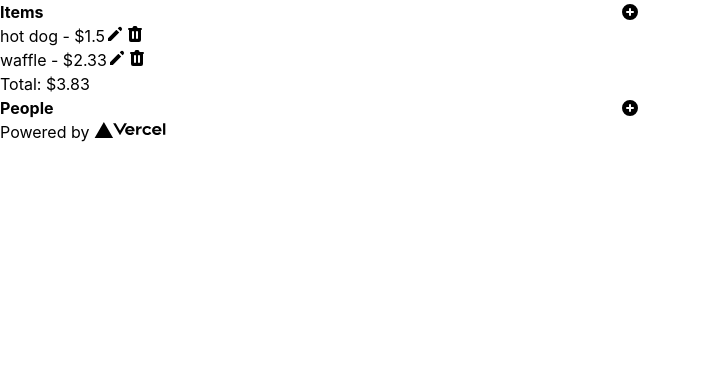
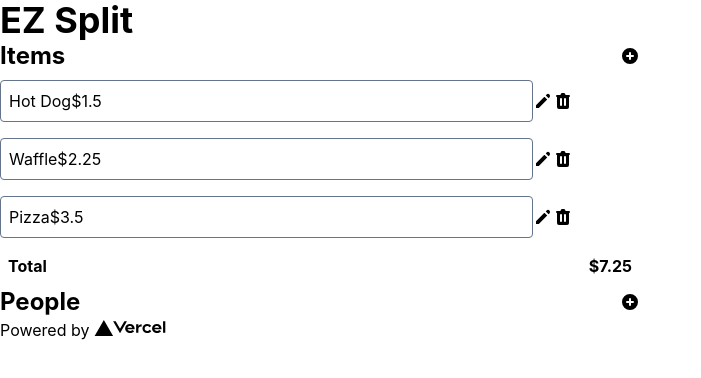
Before and after one commit to richieyi/ez-split, a Next.js app: page / in a window 1280 px wide. Shown: the top 378 px of the page, without its empty margins (0-701 px from the left). Built offline with nearby package versions, Linux system fonts and the light colour scheme.

Commit message:
Allow user to update or delete existing items

```diff
--- a/components/Input/index.tsx
+++ b/components/Input/index.tsx
@@ -1,4 +1,4 @@
-function Input(props) {
+function Input(props: any) {
   return (
     <form>
       <label htmlFor="first">Item</label>
--- a/pages/index.tsx
+++ b/pages/index.tsx
@@ -10,16 +10,21 @@ import Head from 'next/head';
 import Image from 'next/image';
 import Button from '../components/Button';
 import Input from '../components/Input';
-import styles from '../styles/Home.module.css';
+// import styles from '../styles/Home.module.css';
 
 const item1 = {
-  name: 'hot dog',
+  name: 'Hot Dog',
   price: 1.5,
 };
 const item2 = {
-  name: 'waffle',
-  price: 2.33,
+  name: 'Waffle',
+  price: 2.25,
 };
+const item3 = {
+  name: 'Pizza',
+  price: 3.5,
+};
+const exampleItems = [item1, item2, item3];
 
 interface Item {
   name: string;
@@ -33,9 +38,11 @@ interface People {
 
 /*
 TODO:
+- Allow editing and deleting of items
+- Display sub total
 - Names of people
-- Split type (evenly/percentage)
-- Display sub total
+  - Allow assigning of people to items
+  - Display percentage per person
 */
 
 const Home: NextPage = () => {
@@ -44,7 +51,8 @@ const Home: NextPage = () => {
   const [hasError, setHasError] = useState<boolean>(false);
   const [isAddingNewItem, setIsAddingNewItem] =
     useState<boolean>(false);
-  const [items, setItems] = useState<Item[]>([item1, item2]);
+  const [items, setItems] = useState<Item[]>(exampleItems);
+  const [isEditingItem, setIsEditingItem] = useState<number>(-1);
 
   const [newPerson, setNewPerson] = useState<string>('');
   const [isAddingNewPerson, setIsAddingNewPerson] =
@@ -53,10 +61,47 @@ const Home: NextPage = () => {
 
   function renderItems() {
     return items.map((item, idx) => (
-      <div key={idx} className="flex">
-        <div>{`${item.name} - $${item.price}`}</div>
-        <PencilIcon className="h-5 w-5" />
-        <TrashIcon className="h-5 w-5" />
+      <div key={idx} className="flex w-full">
+        <div className="flex justify-between border rounded border-slate-500 mt-2 mb-2 p-2 hover:bg-slate-100 w-5/6">
+          <form onSubmit={handleUpdate}>
+            {isEditingItem === idx ? (
+              <input
+                type="text"
+                name="item"
+                className="border-2 border-black rounded p-2 w-1/2"
+                placeholder="Ex: Pizza"
+                onChange={handleNameChange}
+                value={newItemName}
+              />
+            ) : (
+              <span>{item.name}</span>
+            )}
+            {isEditingItem === idx ? (
+              <input
+                type="text"
+                name="price"
+                className="border-2 border-black rounded p-2 w-1/2"
+                placeholder="Ex: $3.50"
+                onChange={handlePriceChange}
+                value={newPrice}
+              />
+            ) : (
+              <span>{`$${item.price}`}</span>
+            )}
+            <button type="submit" className="hidden" />
+          </form>
+        </div>
+        <div className="flex align-middle w-1/6">
+          <button
+            type="button"
+            onClick={() => handleEdit(idx, item.name, item.price)}
+          >
+            <PencilIcon className="h-5 w-5" />
+          </button>
+          <button type="button" onClick={() => handleDelete(idx)}>
+            <TrashIcon className="h-5 w-5" />
+          </button>
+        </div>
       </div>
     ));
   }
@@ -78,15 +123,37 @@ const Home: NextPage = () => {
     }
   }
 
+  function handleUpdate(e: any) {
+    e.preventDefault();
+    console.log('testing');
+    let newArr = [...items];
+    newArr[isEditingItem] = {
+      name: newItemName,
+      price: Number(newPrice),
+    };
+    setItems(newArr);
+    setIsEditingItem(-1);
+  }
+
   function handleCancel() {
     setIsAddingNewItem(false);
   }
 
-  function handleNameChange(e) {
+  function handleEdit(idx: number, name: string, price: number) {
+    setIsEditingItem(idx);
+    setNewItemName(name);
+    setNewPrice(String(price));
+  }
+
+  function handleDelete(idx: number) {
+    setItems(items.filter((_, i) => i !== idx));
+  }
+
+  function handleNameChange(e: any) {
     setNewItemName(e.target.value);
   }
 
-  function handlePriceChange(e) {
+  function handlePriceChange(e: any) {
     setNewPrice(e.target.value);
   }
 
@@ -97,7 +164,7 @@ const Home: NextPage = () => {
     );
   }
 
-  function handlePersonNameChange(e) {
+  function handlePersonNameChange(e: any) {
     setNewPerson(e.target.value);
   }
 
@@ -135,15 +202,29 @@ const Home: NextPage = () => {
       </Head>
 
       <main className="justify-center w-1/2">
+        <h1 className="font-bold text-4xl">EZ Split</h1>
         <div className="flex-col justify-start">
           <div>
+            <div className="flex justify-between">
+              <h1 className="font-bold text-2xl">Items</h1>
+              {!isAddingNewItem ? (
+                <button
+                  type="button"
+                  // className="border-2 border-black rounded-full p-2"
+                  onClick={handleAddNewItem}
+                >
+                  <PlusCircleIcon className="h-5 w-5" />
+                </button>
+              ) : null}
+            </div>
+            {renderItems()}
             {isAddingNewItem ? (
-              <form>
+              <form className="flex">
                 {/* <label htmlFor="first">Item</label> */}
                 <input
                   type="text"
                   name="item"
-                  className="border-2 border-black rounded-full p-2"
+                  className="border-2 border-black rounded p-2 w-1/2"
                   placeholder="Ex: Pizza"
                   onChange={handleNameChange}
                 />
@@ -151,7 +232,7 @@ const Home: NextPage = () => {
                 <input
                   type="text"
                   name="price"
-                  className="border-2 border-black rounded-full p-2"
+                  className="border-2 border-black rounded p-2 w-1/4"
                   placeholder="Ex: $10.00"
                   onChange={handlePriceChange}
                 />
@@ -180,29 +261,32 @@ const Home: NextPage = () => {
                 <span>Error! Enter item and price.</span>
               ) : null}
             </div>
+            <div className="flex justify-between p-2 font-bold">
+              <span>Total</span>
+              <span>{`$${displayTotal()}`}</span>
+            </div>
+          </div>
+          <div>
             <div className="flex justify-between">
-              <h1 className="font-bold">Items</h1>
-              {!isAddingNewItem ? (
+              <h1 className="font-bold text-2xl">People</h1>
+              {!isAddingNewPerson ? (
                 <button
                   type="button"
                   // className="border-2 border-black rounded-full p-2"
-                  onClick={handleAddNewItem}
+                  onClick={handleAddNewPerson}
                 >
                   <PlusCircleIcon className="h-5 w-5" />
                 </button>
               ) : null}
             </div>
-            {renderItems()}
-            {`Total: $${displayTotal()}`}
-          </div>
-          <div>
+            <div>{displayPeople()}</div>
             {isAddingNewPerson ? (
               <form>
                 {/* <label htmlFor="name">Name</label> */}
                 <input
                   type="text"
                   name="name"
-                  className="border-2 border-black rounded-full p-2"
+                  className="border-2 border-black rounded p-2"
                   placeholder="Ex: John"
                   onChange={handlePersonNameChange}
                 />
@@ -228,19 +312,6 @@ const Home: NextPage = () => {
                 </button>
               ) : null}
             </div>
-            <div className="flex justify-between">
-              <h1 className="font-bold">People</h1>
-              {!isAddingNewPerson ? (
-                <button
-                  type="button"
-                  // className="border-2 border-black rounded-full p-2"
-                  onClick={handleAddNewPerson}
-                >
-                  <PlusCircleIcon className="h-5 w-5" />
-                </button>
-              ) : null}
-            </div>
-            <div>{displayPeople()}</div>
           </div>
         </div>
       </main>
```
Also changed, not shown: 2 other files (tests, documents, lock files or other folders).
